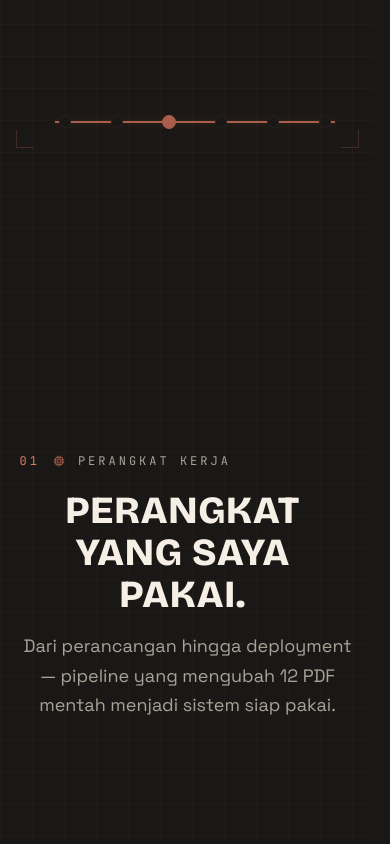
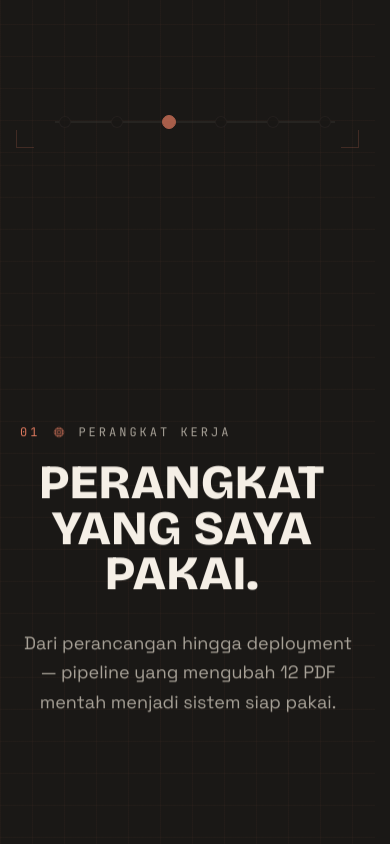
Before and after one commit to supyan1403/kyronix-portfolio, a React (Vite) app: page / in a window 390 px wide. Shown: the part 680-1524 px from the top of the page. Built offline with nearby package versions, Linux system fonts and the light colour scheme.

Commit message:
fix: Nav garis hapus simple dot only + 4 opening epic clamp 6.75rem + parallax grid/title/desc

```diff
--- a/src/App.tsx
+++ b/src/App.tsx
@@ -534,7 +534,6 @@ function LangSwitch() {
 
 function Nav({ ready }: { ready: boolean }) {
   const { lang } = useLang();
-  const { scrollYProgress } = useScroll();
   const [activeId, setActiveId] = useState("top");
   useEffect(() => {
     const ids = ["top", ...links.map((l) => l.id)];
@@ -543,7 +542,6 @@ function Nav({ ready }: { ready: boolean }) {
       const bandTop = vh * 0.45;
       const bandBottom = vh * 0.58;
       let best = "top";
-      // priority: element that straddles band center, else closest distance
       let bestMid: number | null = null;
       for (const id of ids) {
         const el = document.getElementById(id);
@@ -575,8 +573,6 @@ function Nav({ ready }: { ready: boolean }) {
     window.addEventListener("resize", pick);
     return () => { cancelAnimationFrame(raf); window.removeEventListener("scroll", onScroll); window.removeEventListener("resize", pick); };
   }, []);
-  // garis WAJIB pas scroll: pakai progress mentah (tanpa spring lambat), section panjang otomatis melambat
-  const bar = scrollYProgress;
   const dots = [
     { id: "top", label: "SUPYAN SAURI", active: true },
     ...links.map((l) => ({ id: l.id, label: l.label[lang], active: false })),
@@ -591,10 +587,6 @@ function Nav({ ready }: { ready: boolean }) {
         className="fixed right-6 top-1/2 z-[90] hidden -translate-y-1/2 flex-col items-center gap-3.5 opacity-[0.78] transition-opacity duration-300 hover:opacity-100 md:flex"
       >
         <div className="pointer-events-none absolute inset-y-0 left-1/2 w-[2px] -translate-x-1/2 bg-border/60" />
-        <motion.div
-          className="pointer-events-none absolute left-1/2 top-0 w-[2px] origin-top -translate-x-1/2 bg-terracotta shadow-[0_0_10px_rgba(224,122,95,0.35)]"
-          style={{ scaleY: bar, height: "100%" }}
-        />
         {dots.map((d, i) => {
           const isActive = activeId === d.id;
           return (
@@ -626,10 +618,6 @@ function Nav({ ready }: { ready: boolean }) {
         className="fixed bottom-5 left-1/2 z-[90] flex -translate-x-1/2 items-center gap-2 opacity-[0.72] transition-opacity hover:opacity-100 active:opacity-100 md:hidden"
       >
         <div className="pointer-events-none absolute inset-x-3 top-1/2 h-[2px] -translate-y-1/2 bg-border/60" />
-        <motion.div
-          className="pointer-events-none absolute inset-x-3 top-1/2 h-[2px] origin-left -translate-y-1/2 bg-terracotta shadow-[0_0_10px_rgba(224,122,95,0.35)]"
-          style={{ scaleX: bar }}
-        />
         {dots.map((d, i) => {
           const isActive = activeId === d.id;
           return (
@@ -1120,7 +1108,12 @@ function Stack() {
   const { lang } = useLang();
   const t = dict[lang];
   const low = useIsLowEnd();
+  const openingRef = useRef<HTMLElement>(null);
   const cardsRef = useRef<HTMLDivElement>(null);
+  const { scrollYProgress: openingProgress } = useScroll({ target: openingRef, offset: ["start end", "end start"] });
+  const openingGridY = useTransform(openingProgress, [0, 1], low ? [0, 0] : [44, -44]);
+  const openingTitleY = useTransform(openingProgress, [0, 1], low ? [0, 0] : [28, -28]);
+  const openingDescY = useTransform(openingProgress, [0, 1], low ? [0, 0] : [18, -18]);
   const { scrollYProgress: stackProgress } = useScroll({ target: cardsRef, offset: ["start end", "end start"] });
   const stackY0 = useTransform(stackProgress, [0, 1], low ? [0, 0] : [28, -28]);
   const stackY1 = useTransform(stackProgress, [0, 1], low ? [0, 0] : [44, -36]);
@@ -1128,28 +1121,31 @@ function Stack() {
   const stackYs = [stackY0, stackY1, stackY2] as const;
   return (
     <section id="stack" className="relative bg-cream overflow-x-clip">
-      {/* Opening — full 1 section text-only */}
-      <div className="relative flex min-h-[100dvh] items-center justify-center px-[5vw] py-[12vh]">
-        <div aria-hidden className="pointer-events-none absolute inset-0 opacity-[1]" style={{ backgroundImage: "linear-gradient(to right, rgba(224,122,95,0.04) 1px, transparent 1px), linear-gradient(to bottom, rgba(224,122,95,0.04) 1px, transparent 1px)", backgroundSize: "32px 32px" } as unknown as Record<string, unknown>} />
+      {/* Opening — full 100dvh text-only EPIC */}
+      <section ref={openingRef} className="relative flex min-h-[100dvh] items-center justify-center overflow-hidden px-[5vw] py-[12vh]">
+        <motion.div aria-hidden className="pointer-events-none absolute inset-0 opacity-[1]" style={{ y: openingGridY, backgroundImage: "linear-gradient(to right, rgba(224,122,95,0.04) 1px, transparent 1px), linear-gradient(to bottom, rgba(224,122,95,0.04) 1px, transparent 1px)", backgroundSize: "32px 32px" } as unknown as Record<string, unknown>} />
+        <motion.div aria-hidden className="pointer-events-none absolute -right-[10%] top-[18%] h-[420px] w-[420px] bg-terracotta/10 blur-[60px] will-change-transform max-sm:hidden" style={{ y: openingTitleY } as unknown as Record<string, unknown>} />
         <div className="relative mx-auto max-w-[1120px] text-center">
+          <motion.div style={{ y: openingTitleY } as unknown as Record<string, unknown>} className="will-change-transform">
             <Eyebrow index="01" label={t.stackEyebrow} />
             <SplitReveal
               key={t.stackTitle}
               text={t.stackTitle}
-            className="mx-auto max-w-4xl font-display text-[clamp(2.4rem,6.2vw,4.75rem)] font-extrabold leading-[1.1] tracking-[0.02em]"
+              className="mx-auto max-w-4xl font-display text-[clamp(3rem,9vw,6.75rem)] font-extrabold leading-[0.95] tracking-[0.01em]"
             />
+          </motion.div>
           <motion.p
-            initial={low ? ({ opacity: 0, y: 10 } as unknown as Record<string, unknown>) : ({ opacity: 0, y: 10, filter: "blur(6px)" } as unknown as Record<string, unknown>)}
+            initial={low ? ({ opacity: 0, y: 10 } as unknown as Record<string, unknown>) : ({ opacity: 0, y: 16, filter: "blur(6px)" } as unknown as Record<string, unknown>)}
             whileInView={low ? ({ opacity: 1, y: 0 } as unknown as Record<string, unknown>) : ({ opacity: 1, y: 0, filter: "blur(0px)" } as unknown as Record<string, unknown>)}
             viewport={{ once: true, amount: 0.4 }}
-            transition={{ duration: 0.6, ease: EASE, delay: 0.18 }}
-            className="mx-auto mt-4 max-w-2xl text-lg leading-relaxed"
-            style={{ color: WARM.muted }}
+            transition={{ duration: 0.7, ease: EASE, delay: 0.22 }}
+            style={{ y: openingDescY, color: WARM.muted } as unknown as Record<string, unknown>}
+            className="mx-auto mt-6 max-w-2xl text-lg leading-relaxed will-change-transform"
           >
             {t.stackDesc}
           </motion.p>
         </div>
-      </div>
+      </section>
       {/* Cards-only — no title */}
       <div ref={cardsRef} className="relative px-[5vw] pb-[18vh]">
         <div className="relative mx-auto max-w-[1120px]">
@@ -1256,6 +1252,34 @@ const projects = [
     tone: "violet" as const,
   },
 ];
+
+function ProjectsOpening() {
+  const { lang } = useLang();
+  const t = dict[lang];
+  const low = useIsLowEnd();
+  const ref = useRef<HTMLElement>(null);
+  const { scrollYProgress } = useScroll({ target: ref, offset: ["start end", "end start"] });
+  const gridY = useTransform(scrollYProgress, [0, 1], low ? [0, 0] : [44, -44]);
+  const titleY = useTransform(scrollYProgress, [0, 1], low ? [0, 0] : [28, -32]);
+  const hintY = useTransform(scrollYProgress, [0, 1], low ? [0, 0] : [16, -16]);
+  return (
+    <section ref={ref} className="relative flex min-h-[100dvh] items-center justify-center overflow-hidden bg-cream px-[5vw] py-[12vh]">
+      <motion.div aria-hidden className="pointer-events-none absolute inset-0 opacity-[1]" style={{ y: gridY, backgroundImage: "linear-gradient(to right, rgba(224,122,95,0.04) 1px, transparent 1px), linear-gradient(to bottom, rgba(224,122,95,0.04) 1px, transparent 1px)", backgroundSize: "32px 32px" } as unknown as Record<string, unknown>} />
+      <motion.div aria-hidden className="pointer-events-none absolute -left-[8%] bottom-[12%] h-[420px] w-[520px] bg-sage/10 blur-[60px] max-sm:hidden" style={{ y: titleY } as unknown as Record<string, unknown>} />
+      <div className="relative mx-auto w-[min(1120px,90vw)] text-center">
+        <motion.div style={{ y: titleY } as unknown as Record<string, unknown>} className="will-change-transform">
+          <Eyebrow index="02" label={t.projectsEyebrow} />
+          <SplitReveal
+            key={t.projectsTitle}
+            text={t.projectsTitle}
+            className="mx-auto font-display text-[clamp(3rem,9vw,6.75rem)] font-extrabold leading-[0.95] tracking-[0.01em]"
+          />
+        </motion.div>
+        <motion.span aria-hidden className="mx-auto mt-6 hidden font-mono text-[11px] tracking-[0.18em] text-muted md:inline-flex items-center gap-2 will-change-transform" style={{ y: hintY } as unknown as Record<string, unknown>}><span className="h-px w-8 bg-border" /> SCROLL → DRAG PADA KARTU</motion.span>
+      </div>
+    </section>
+  );
+}
 
 function Projects() {
   const { lang } = useLang();
@@ -1307,19 +1331,8 @@ function Projects() {
 
   return (
     <div id="projects">
-      {/* Projects Opening — full 1 section text-only */}
-      <section className="relative flex min-h-[100dvh] items-center justify-center overflow-hidden bg-cream px-[5vw] py-[12vh]">
-        <div aria-hidden className="pointer-events-none absolute inset-0 opacity-[1]" style={{ backgroundImage: "linear-gradient(to right, rgba(224,122,95,0.04) 1px, transparent 1px), linear-gradient(to bottom, rgba(224,122,95,0.04) 1px, transparent 1px)", backgroundSize: "32px 32px" } as unknown as Record<string, unknown>} />
-        <div className="relative mx-auto w-[min(1120px,90vw)] text-center">
-          <Eyebrow index="02" label={t.projectsEyebrow} />
-          <SplitReveal
-            key={t.projectsTitle}
-            text={t.projectsTitle}
-            className="mx-auto font-display text-[clamp(2.3rem,5.2vw,4.25rem)] font-extrabold leading-[1.08] tracking-[0.02em]"
-          />
-          <span aria-hidden className="mx-auto mt-6 hidden font-mono text-[11px] tracking-[0.18em] text-muted md:inline-flex items-center gap-2"><span className="h-px w-8 bg-border" /> SCROLL → DRAG PADA KARTU</span>
-        </div>
-      </section>
+      {/* Projects Opening — full 100dvh EPIC */}
+      <ProjectsOpening />
       {/* Projects Track — cards-only h-[300vh] sticky */}
       <section ref={ref} className="relative h-[300vh]">
       <div className="sticky top-0 flex h-screen flex-col justify-center overflow-hidden">
@@ -1951,6 +1964,30 @@ function Experience() {
   const [dots, setDots] = useState<number[]>([0.22, 0.5, 0.78]);
   const [certHref, setCertHref] = useState<string | null>(null);
 
+function ExperienceOpening() {
+  const { lang } = useLang();
+  const t = dict[lang];
+  const low = useIsLowEnd();
+  const ref = useRef<HTMLElement>(null);
+  const { scrollYProgress } = useScroll({ target: ref, offset: ["start end", "end start"] });
+  const gridY = useTransform(scrollYProgress, [0, 1], low ? [0, 0] : [44, -44]);
+  const titleY = useTransform(scrollYProgress, [0, 1], low ? [0, 0] : [28, -32]);
+  const hintY = useTransform(scrollYProgress, [0, 1], low ? [0, 0] : [16, -16]);
+  return (
+    <section ref={ref} className="relative flex min-h-[100dvh] items-center justify-center overflow-hidden px-[5vw] py-[12vh]">
+      <motion.div aria-hidden className="pointer-events-none absolute inset-0 opacity-[1]" style={{ y: gridY, backgroundImage: "linear-gradient(to right, rgba(224,122,95,0.04) 1px, transparent 1px), linear-gradient(to bottom, rgba(224,122,95,0.04) 1px, transparent 1px)", backgroundSize: "32px 32px" } as unknown as Record<string, unknown>} />
+      <motion.div aria-hidden className="pointer-events-none absolute -right-[8%] top-[22%] h-[440px] w-[520px] bg-terracotta/10 blur-[60px] max-sm:hidden" style={{ y: titleY } as unknown as Record<string, unknown>} />
+      <div className="relative mx-auto max-w-[1120px] text-center">
+        <motion.div style={{ y: titleY } as unknown as Record<string, unknown>} className="will-change-transform">
+          <Eyebrow index="03" label={t.experience.eyebrow} />
+          <SplitReveal key={t.experience.title} text={t.experience.title} className="mx-auto max-w-4xl font-display text-[clamp(3rem,9vw,6.75rem)] font-extrabold leading-[0.95] tracking-[0.01em]" />
+        </motion.div>
+        <motion.p className="mx-auto mt-6 max-w-2xl text-lg leading-relaxed will-change-transform" style={{ y: hintY, color: WARM.muted } as unknown as Record<string, unknown>}>{(t.experience as { hint: string }).hint}</motion.p>
+      </div>
+    </section>
+  );
+}
+
   const { scrollYProgress } = useScroll({ target: trackRef, offset: ["start 78%", "end 52%"] });
   // tuned lighter: slightly softer spring → fewer per-frame ticks, still buttery
   const smooth = useSpring(scrollYProgress, { stiffness: 165, damping: 34, mass: 0.45 });
@@ -1993,19 +2030,8 @@ function Experience() {
 
   return (
     <div id="experience" className="relative bg-cream overflow-x-clip">
-      {/* Opening — full 1 section text-only */}
-      <section className="relative flex min-h-[100dvh] items-center justify-center px-[5vw] py-[12vh] overflow-hidden">
-        <div aria-hidden className="pointer-events-none absolute inset-0 opacity-[1]" style={{ backgroundImage: "linear-gradient(to right, rgba(224,122,95,0.04) 1px, transparent 1px), linear-gradient(to bottom, rgba(224,122,95,0.04) 1px, transparent 1px)", backgroundSize: "32px 32px" } as unknown as Record<string, unknown>} />
-        <div className="relative mx-auto max-w-[1120px] text-center">
-          <Eyebrow index="03" label={t.experience.eyebrow} />
-          <SplitReveal
-            key={t.experience.title}
-            text={t.experience.title}
-            className="mx-auto max-w-4xl font-display text-[clamp(2.4rem,6.2vw,4.75rem)] font-extrabold leading-[1.08] tracking-[0.02em]"
-          />
-          <p className="mx-auto mt-4 max-w-2xl text-lg leading-relaxed" style={{ color: WARM.muted }}>{(t.experience as { hint: string }).hint}</p>
-        </div>
-      </section>
+      {/* Opening — full 100dvh EPIC */}
+      <ExperienceOpening />
       {/* Timeline — cards-only */}
       <section ref={trackRef} className="relative px-[5vw] pb-[14vh] pt-4 md:pb-[14vh] overflow-x-clip">
       <motion.div style={{ opacity: expOpacity } as unknown as Record<string, unknown>} className="mx-auto max-w-[1120px] will-change-transform">
@@ -2048,25 +2074,33 @@ function Lab() {
     icon: ([Wrench, Cpu, Database] as const)[i]!,
     tone: (["violet", "yellow", "pink"] as const)[i]!,
   }));
+  const openingRef = useRef<HTMLElement>(null);
+  const { scrollYProgress: openingProgress } = useScroll({ target: openingRef, offset: ["start end", "end start"] });
+  const labGridY = useTransform(openingProgress, [0, 1], low ? [0, 0] : [44, -44]);
+  const labTitleY = useTransform(openingProgress, [0, 1], low ? [0, 0] : [28, -28]);
+  const labDescY = useTransform(openingProgress, [0, 1], low ? [0, 0] : [16, -16]);
   return (
     <div id="lab" className="relative bg-cream overflow-x-clip">
-      {/* Opening — full 1 section text-only */}
-      <section className="relative flex min-h-[100dvh] items-center justify-center px-4 sm:px-[5vw] py-[12vh] overflow-hidden">
-        <div aria-hidden className="pointer-events-none absolute inset-0 opacity-[1]" style={{ backgroundImage: "linear-gradient(to right, rgba(224,122,95,0.04) 1px, transparent 1px), linear-gradient(to bottom, rgba(224,122,95,0.04) 1px, transparent 1px)", backgroundSize: "32px 32px" } as unknown as Record<string, unknown>} />
+      {/* Opening — full 100dvh EPIC */}
+      <section ref={openingRef} className="relative flex min-h-[100dvh] items-center justify-center overflow-hidden px-4 sm:px-[5vw] py-[12vh]">
+        <motion.div aria-hidden className="pointer-events-none absolute inset-0 opacity-[1]" style={{ y: labGridY, backgroundImage: "linear-gradient(to right, rgba(224,122,95,0.04) 1px, transparent 1px), linear-gradient(to bottom, rgba(224,122,95,0.04) 1px, transparent 1px)", backgroundSize: "32px 32px" } as unknown as Record<string, unknown>} />
+        <motion.div aria-hidden className="pointer-events-none absolute -left-[10%] top-[16%] h-[420px] w-[520px] bg-sage/10 blur-[60px] max-sm:hidden" style={{ y: labTitleY } as unknown as Record<string, unknown>} />
         <div className="relative mx-auto w-full max-w-[1120px] min-w-0 text-center">
+          <motion.div style={{ y: labTitleY } as unknown as Record<string, unknown>} className="will-change-transform">
             <Eyebrow index="04" label={t.labEyebrow} />
             <SplitReveal
               key={t.labTitle}
               text={t.labTitle}
-            className="mx-auto max-w-3xl font-display text-[clamp(2.4rem,6vw,4.5rem)] font-extrabold leading-[1.08] tracking-[0.02em] text-ink"
+              className="mx-auto max-w-3xl font-display text-[clamp(3rem,9vw,6.75rem)] font-extrabold leading-[0.95] tracking-[0.01em] text-ink"
             />
+          </motion.div>
           <motion.p
-            initial={low ? ({ opacity: 0, y: 10 } as unknown as Record<string, unknown>) : ({ opacity: 0, y: 10, filter: "blur(6px)" } as unknown as Record<string, unknown>)}
+            style={{ y: labDescY, color: WARM.muted } as unknown as Record<string, unknown>}
+            initial={low ? ({ opacity: 0, y: 10 } as unknown as Record<string, unknown>) : ({ opacity: 0, y: 16, filter: "blur(6px)" } as unknown as Record<string, unknown>)}
             whileInView={low ? ({ opacity: 1, y: 0 } as unknown as Record<string, unknown>) : ({ opacity: 1, y: 0, filter: "blur(0px)" } as unknown as Record<string, unknown>)}
             viewport={{ once: true, amount: 0.4 }}
-            transition={{ duration: 0.6, ease: EASE, delay: 0.18 }}
-            className="mx-auto mt-4 max-w-2xl leading-relaxed"
-            style={{ color: WARM.muted }}
+            transition={{ duration: 0.7, ease: EASE, delay: 0.22 }}
+            className="mx-auto mt-6 max-w-2xl leading-relaxed will-change-transform"
           >
             {t.labDesc}
           </motion.p>
```
Lines whose indentation alone changed are shown as unchanged.
